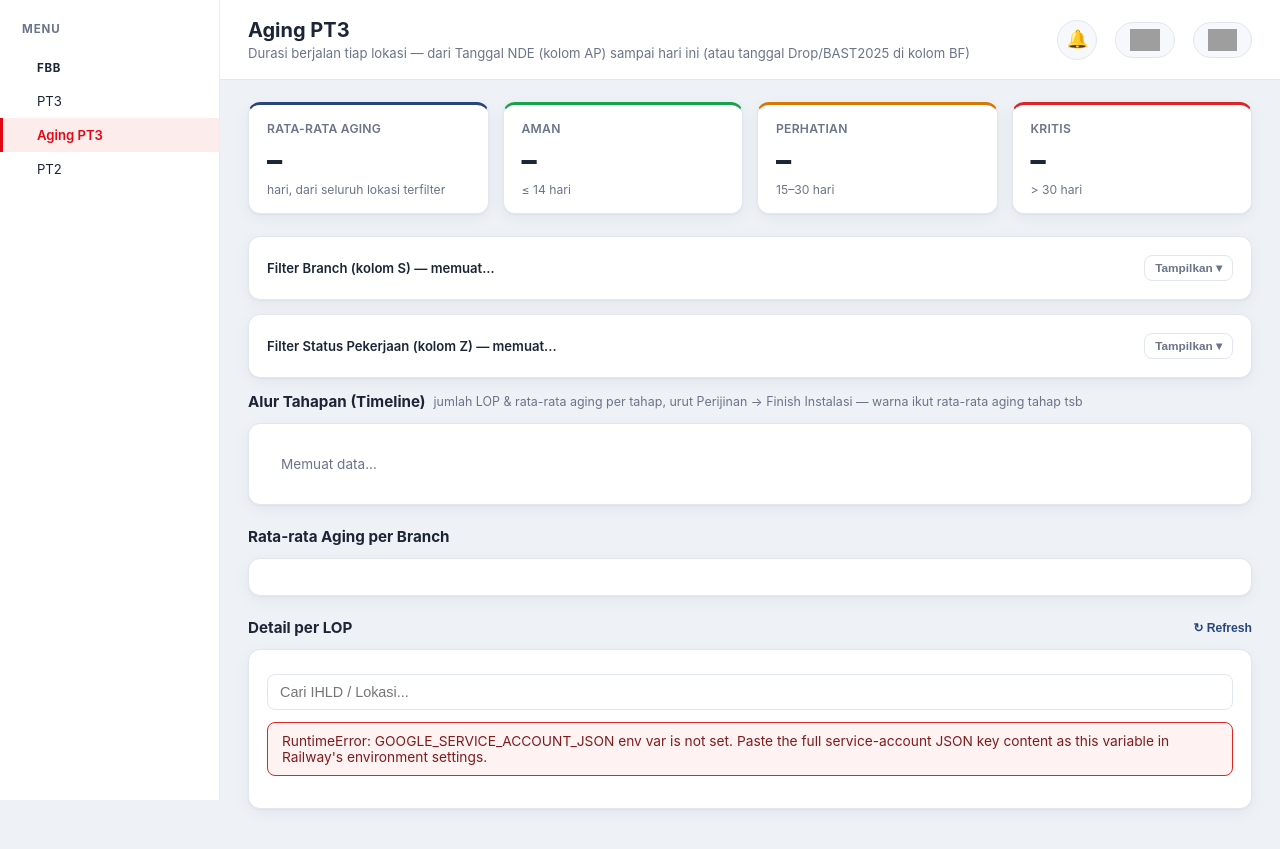
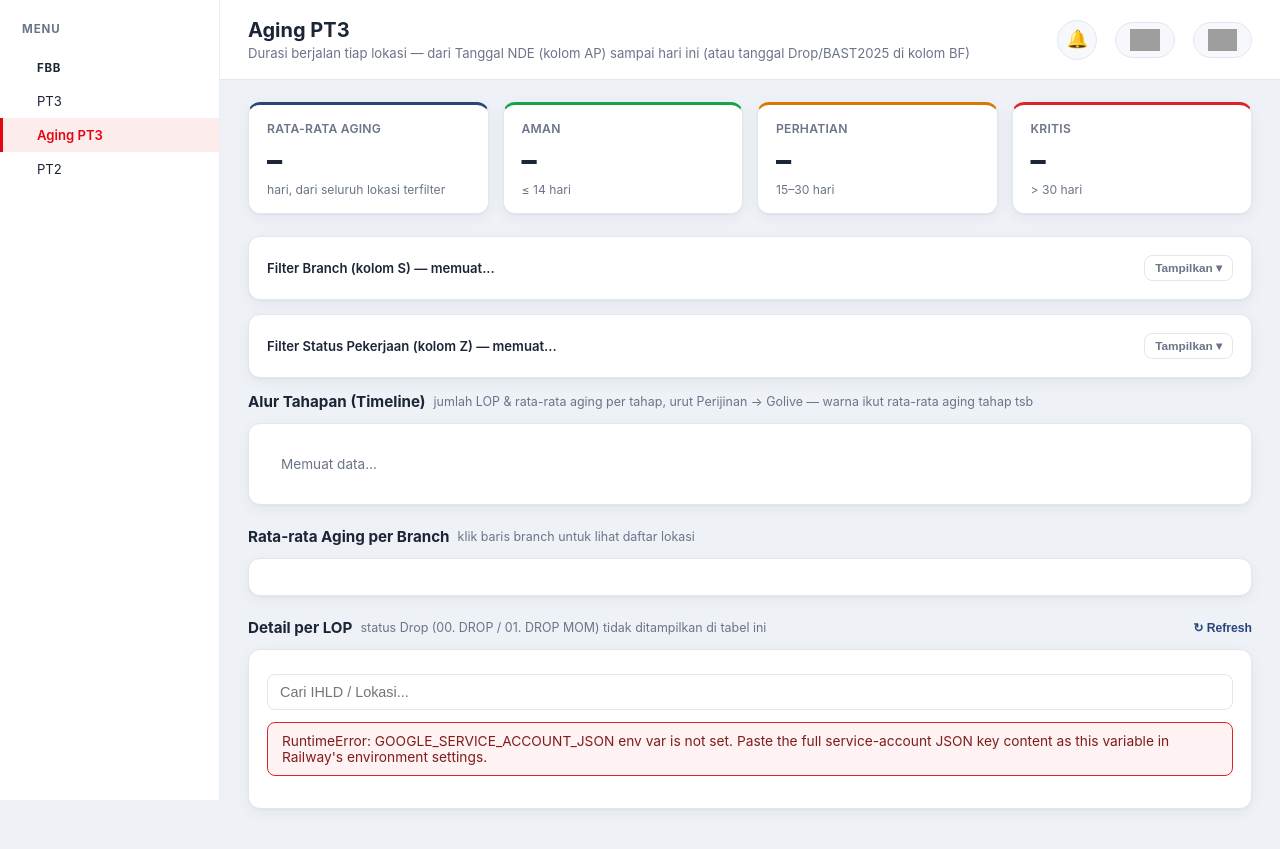
Before and after one commit to hardi1xxx/PT3Bot, a Flask app: page /aging in a window 1280 px wide. Run offline with Flask 3, Linux system fonts and the light colour scheme; grey boxes are pictures that could not be loaded.

Commit message:
add golive status and kick drop status

```diff
--- a/templates/aging.html
+++ b/templates/aging.html
@@ -67,17 +67,20 @@
   </div>
 </div>
 
-<!-- Timeline: alur tahapan Perijinan -> Finish Instalasi, jumlah LOP & rata-rata aging tiap tahap -->
+<!-- Timeline: alur tahapan Perijinan -> Golive, jumlah LOP & rata-rata aging tiap tahap -->
 <div class="section-title">
   Alur Tahapan (Timeline)
-  <span class="hint">jumlah LOP &amp; rata-rata aging per tahap, urut Perijinan &rarr; Finish Instalasi — warna ikut rata-rata aging tahap tsb</span>
+  <span class="hint">jumlah LOP &amp; rata-rata aging per tahap, urut Perijinan &rarr; Golive — warna ikut rata-rata aging tahap tsb</span>
 </div>
 <div class="card" style="margin-bottom:22px;">
   <div id="agingFunnel"><div class="skeleton">Memuat data...</div></div>
 </div>
 
 <!-- Tabel rata-rata per branch -->
-<div class="section-title">Rata-rata Aging per Branch</div>
+<div class="section-title">
+  Rata-rata Aging per Branch
+  <span class="hint">klik baris branch untuk lihat daftar lokasi</span>
+</div>
 <div class="card" style="margin-bottom:22px;">
   <div class="pivot-table-wrap"><table class="pivot" id="agingBranchTable"></table></div>
 </div>
@@ -85,6 +88,7 @@
 <!-- Tabel per LOP -->
 <div class="section-title">
   Detail per LOP
+  <span class="hint">status Drop (00. DROP / 01. DROP MOM) tidak ditampilkan di tabel ini</span>
   <button class="refresh-btn" style="margin-left:auto;" onclick="loadAging()">&#8635; Refresh</button>
 </div>
 <div class="card">
@@ -248,7 +252,7 @@ function refreshAging() {
   renderAgingLopTable(filtered, warnDays, critDays, document.getElementById('agingSearch').value);
 }
 
-// Alur tahapan Perijinan -> Finish Instalasi: jumlah LOP & rata-rata aging
+// Alur tahapan Perijinan -> Golive: jumlah LOP & rata-rata aging
 // per tahap, ditampilkan sebagai timeline horizontal (bukan grafik batang).
 const AGING_STAGES = [
   ['01. PERIJINAN', 'Perijinan'],
@@ -256,6 +260,7 @@ const AGING_STAGES = [
   ['03. MATDEV', 'Matdev'],
   ['04. INSTALASI', 'Instalasi'],
   ['05. FINISH INSTALASI', 'Finish Instalasi'],
+  ['06. GOLIVE', 'Golive'],
 ];
 
 function renderStageFunnel(filteredRows, warnDays, critDays) {
@@ -299,7 +304,7 @@ function renderAgingBranchTable(filteredRows, warnDays, critDays) {
     const g = byBranch[b];
     const avg = Math.round(g.sum / g.count);
     const bucket = agingBucket(avg, warnDays, critDays);
-    html += `<tr>
+    html += `<tr data-branch="${esc2(b)}" class="clickable-row" title="Klik untuk lihat daftar lokasi">
       <th style="text-align:left;">${esc2(b)}</th>
       <td>${fmtNum2(g.count)}</td>
       <td><span class="badge" style="background:${agingColor(bucket)}22; color:${agingColor(bucket)}; border-color:${agingColor(bucket)}55; font-weight:700;">${avg} hari</span></td>
@@ -312,10 +317,19 @@ function renderAgingBranchTable(filteredRows, warnDays, critDays) {
   table.innerHTML = html;
 }
 
+// Status yang SELALU disembunyikan dari tabel "Detail per LOP" — terlepas
+// dari status checkbox filter di atas (permintaan: tabel ini fokus ke LOP
+// yang masih berjalan, bukan yang sudah Drop).
+const DETAIL_LOP_EXCLUDED_STATUSES = ['00. DROP', '01. DROP MOM'];
+function isExcludedFromDetailLop(statusZ) {
+  const s = (statusZ || '').trim().toLowerCase();
+  return DETAIL_LOP_EXCLUDED_STATUSES.some(x => x.toLowerCase() === s);
+}
+
 function renderAgingLopTable(filteredRows, warnDays, critDays, searchText) {
   const el = document.getElementById('agingLopTableWrap');
   const q = (searchText || '').trim().toLowerCase();
-  let rows = filteredRows.filter(r => r.aging_days !== null);
+  let rows = filteredRows.filter(r => r.aging_days !== null && !isExcludedFromDetailLop(r.status_z));
   if (q) rows = rows.filter(r => (r.ihld + ' ' + r.lokasi).toLowerCase().includes(q));
   rows = rows.slice().sort((a, b) => b.aging_days - a.aging_days);
 
@@ -398,6 +412,117 @@ document.getElementById('agingModalOverlay').addEventListener('click', (e) => {
   if (e.target.id === 'agingModalOverlay') closeAgingModal();
 });
 
+// ── Klik baris di "Rata-rata Aging per Branch" -> daftar lokasi branch itu,
+// klik salah satu lokasi -> tampilkan keterangan kolom AB (Keterangan
+// gabungan semua status) untuk lokasi tsb. ──
+let branchModalCache = { branch: null, rows: [] };
+
+document.getElementById('agingBranchTable').addEventListener('click', (e) => {
+  const tr = e.target.closest('tr[data-branch]');
+  if (!tr || !agingCache) return;
+  openBranchListModal(tr.dataset.branch);
+});
+
+function openBranchListModal(branch) {
+  const warnDays = agingCache.warning_days, critDays = agingCache.critical_days;
+  const rows = getAgingFilteredRows()
+    .filter(r => r.branch === branch && r.aging_days !== null)
+    .slice()
+    .sort((a, b) => b.aging_days - a.aging_days);
+  branchModalCache = { branch, rows, warnDays, critDays };
+  renderBranchListView();
+  document.getElementById('agingModalOverlay').classList.add('open');
+}
+
+function renderBranchListView() {
+  const { branch, rows, warnDays, critDays } = branchModalCache;
+  const modalBox = document.getElementById('agingModalBox');
+
+  if (!rows.length) {
+    modalBox.innerHTML = `
+      <div class="modal-header">
+        <div class="modal-title">${esc2(branch)}</div>
+        <button class="btn-ghost modal-close" id="branchModalCloseBtn">Tutup &#10005;</button>
+      </div>
+      <div class="empty-state">Tidak ada lokasi pada branch ini sesuai filter yang aktif.</div>
+    `;
+    document.getElementById('branchModalCloseBtn').addEventListener('click', closeAgingModal);
+    return;
+  }
+
+  modalBox.innerHTML = `
+    <div class="modal-header">
+      <div class="modal-title">${esc2(branch)} <span class="badge">${rows.length} lokasi</span></div>
+      <button class="btn-ghost modal-close" id="branchModalCloseBtn">Tutup &#10005;</button>
+    </div>
+    <div class="loc-list" style="margin-top:10px; max-height:420px; overflow-y:auto;" id="branchLopListBody">
+      ${rows.map(r => {
+        const bucket = agingBucket(r.aging_days, warnDays, critDays);
+        const color = agingColor(bucket);
+        return `
+          <div class="result-item" data-row="${r.row}">
+            <div class="ihld">${esc2(r.ihld) || '(tanpa IHLD)'} — ${esc2(r.lokasi) || '-'}</div>
+            <div class="meta">
+              <span class="badge status">${esc2(r.status_z) || '-'}</span>
+              <span class="badge" style="background:${color}22; color:${color}; border-color:${color}55; font-weight:700;">${r.aging_days} hari (${agingLabel(bucket)})</span>
+            </div>
+          </div>
+        `;
+      }).join('')}
+    </div>
+  `;
+  document.getElementById('branchModalCloseBtn').addEventListener('click', closeAgingModal);
+  document.getElementById('branchLopListBody').addEventListener('click', (e) => {
+    const item = e.target.closest('.result-item');
+    if (!item) return;
+    renderBranchLopDetailView(parseInt(item.dataset.row, 10));
+  });
+}
+
+async function renderBranchLopDetailView(rowNum) {
+  const modalBox = document.getElementById('agingModalBox');
+  const rowData = branchModalCache.rows.find(r => r.row === rowNum);
+
+  modalBox.innerHTML = `
+    <div class="modal-header">
+      <div class="modal-title">${esc2(rowData ? rowData.ihld : '') || '(tanpa IHLD)'} — ${esc2(rowData ? rowData.lokasi : '') || '-'}</div>
+      <button class="btn-ghost modal-close" id="branchDetailCloseBtn">Tutup &#10005;</button>
+    </div>
+    <a href="#" class="modal-back" id="branchDetailBackLink">&larr; Kembali ke daftar lokasi</a>
+    <table class="detail-table" style="margin-top:10px;">
+      <tr><th>Batch</th><td>${esc2(rowData ? rowData.batch : '')}</td></tr>
+      <tr><th>Status (Z)</th><td>${esc2(rowData ? rowData.status_z : '') || '-'}</td></tr>
+      <tr><th>Sub Status (AA)</th><td>${esc2(rowData ? rowData.status_aa : '') || '-'}</td></tr>
+    </table>
+    <div id="branchDetailKeteranganWrap" style="margin-top:12px;"><div class="skeleton">Memuat keterangan (kolom AB)...</div></div>
+    <div style="margin-top:12px;">
+      <button type="button" onclick="window.location.href='/?openRow=${rowNum}'">Update Status</button>
+    </div>
+  `;
+  document.getElementById('branchDetailCloseBtn').addEventListener('click', closeAgingModal);
+  document.getElementById('branchDetailBackLink').addEventListener('click', (e) => { e.preventDefault(); renderBranchListView(); });
+
+  const wrap = document.getElementById('branchDetailKeteranganWrap');
+  try {
+    const res = await fetch(`/api/row/${rowNum}/detail`);
+    const json = await res.json();
+    if (!json.ok || !json.fields.length) {
+      wrap.innerHTML = `<div class="flash error">${esc2(json.error || 'Gagal memuat keterangan.')}</div>`;
+      return;
+    }
+    // Kolom AB SELALU field terakhir karena rentangnya I s/d AB.
+    const abField = json.fields[json.fields.length - 1];
+    wrap.innerHTML = `
+      <div class="note-field">
+        <label style="font-weight:600; display:block; margin-bottom:6px;">${esc2(abField.header)}</label>
+        <div class="card" style="white-space:pre-wrap; font-size:0.85rem; padding:10px 12px;">${esc2(abField.value) || 'Kosong'}</div>
+      </div>
+    `;
+  } catch (e) {
+    wrap.innerHTML = `<div class="flash error">Gagal memuat: ${e}</div>`;
+  }
+}
+
 async function loadAging() {
   document.getElementById('agingLopTableWrap').innerHTML = '<div class="skeleton">Memuat data...</div>';
   try {
```
